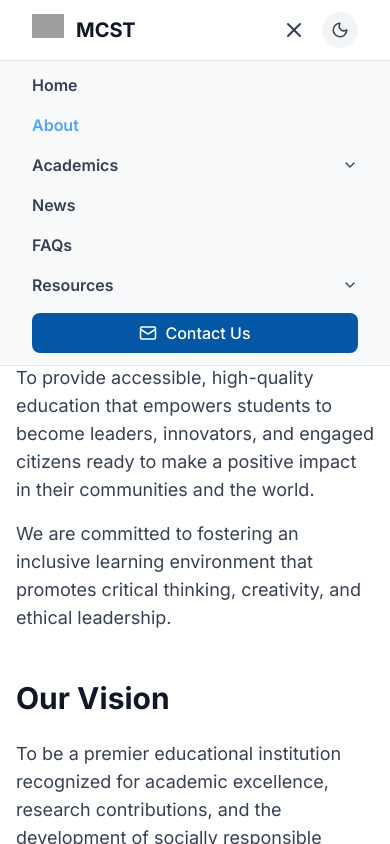
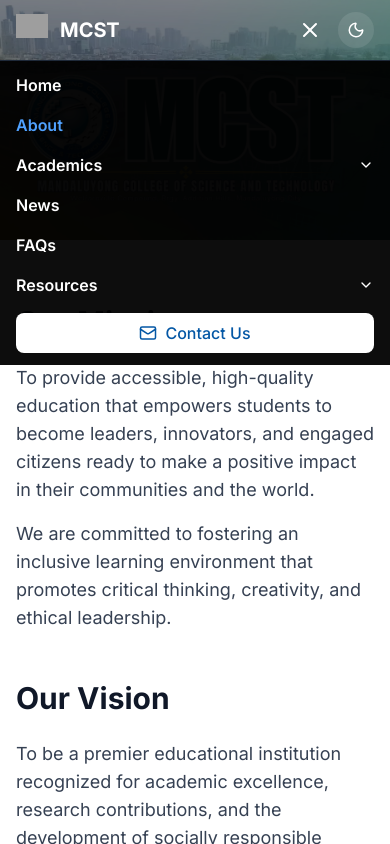
Before and after one commit to Ryderhxrzy/Mandaluyong-College, a Next.js app: page /about in a window 390 px wide. Both pictures are taken after a click on the button 294 px from the left and 30 px from the top of the page. Shown: the top 844 px of the page. Built offline with nearby package versions, Linux system fonts and the light colour scheme; grey boxes are pictures that could not be loaded.

Commit message:
make responsive

```diff
--- a/components/Footer.tsx
+++ b/components/Footer.tsx
@@ -6,7 +6,7 @@ export default function Footer() {
   return (
     <footer className="border-t border-gray-300 dark:border-slate-700 bg-white dark:bg-slate-900 text-gray-600 dark:text-gray-400">
       {/* Main Footer */}
-      <div className="w-full max-w-[1400px] mx-auto px-8 md:px-16 py-16">
+      <div className="w-full max-w-[1400px] mx-auto px-4 sm:px-6 md:px-16 py-16">
         <div className="grid grid-cols-1 md:grid-cols-4 gap-12 mb-12">
           {/* Column 1: Logo & Description */}
           <div>
--- a/components/Header.tsx
+++ b/components/Header.tsx
@@ -61,7 +61,7 @@ export default function Header() {
     return () => window.removeEventListener('scroll', handleScroll)
   }, [])
 
-  const isSolid = isScrolled || pathname !== '/'
+  const isSolid = isScrolled
 
   return (
     <header
@@ -70,7 +70,7 @@ export default function Header() {
         : 'bg-transparent'
         }`}
     >
-      <nav className="max-w-[1400px] mx-auto w-full px-8 md:px-16 py-3 flex justify-between items-center">
+      <nav className="max-w-[1400px] mx-auto w-full px-4 sm:px-6 md:px-16 py-3 flex justify-between items-center">
         {/* Logo */}
         <Link href="/" className="flex items-center gap-3">
           <div className="w-8 h-8 md:w-10 md:h-10 relative flex-shrink-0">
@@ -173,7 +173,7 @@ export default function Header() {
       {/* Mobile Menu */}
       {isOpen && (
         <div className={`lg:hidden border-t ${isSolid ? 'bg-gray-50 border-gray-200 dark:bg-slate-900 dark:border-slate-800' : 'bg-black/95 border-gray-800'}`}>
-          <div className="w-full px-8 md:px-16 py-3 flex flex-col gap-4">
+          <div className="w-full px-4 sm:px-6 md:px-16 py-3 flex flex-col gap-4">
             {navLinks.map((link) => {
               const isActive = pathname === link.href || (link.href !== '/' && pathname.startsWith(link.href))
               return (
--- a/components/ProgramsCarousel.tsx
+++ b/components/ProgramsCarousel.tsx
@@ -108,7 +108,7 @@ const ProgramsCarousel = () => {
 
       {/* Carousel Container */}
       <div className="relative max-w-4xl mx-auto px-4 sm:px-6 lg:px-8">
-        <div className="relative w-full h-96 overflow-hidden rounded-lg bg-black">
+        <div className="relative w-full h-56 sm:h-72 md:h-96 overflow-hidden rounded-lg bg-black">
         {/* Slides */}
         {slides.map((slide, index) => (
           <div
```
